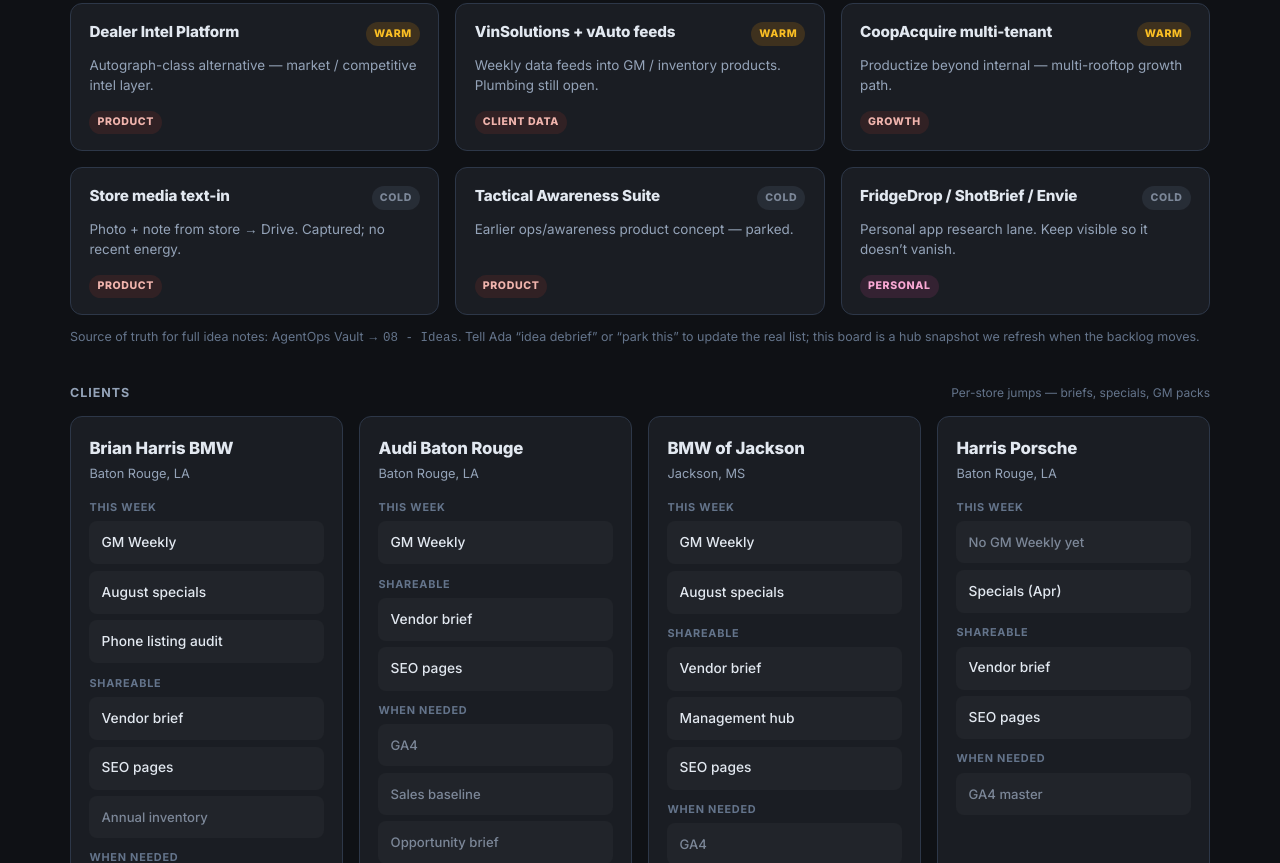
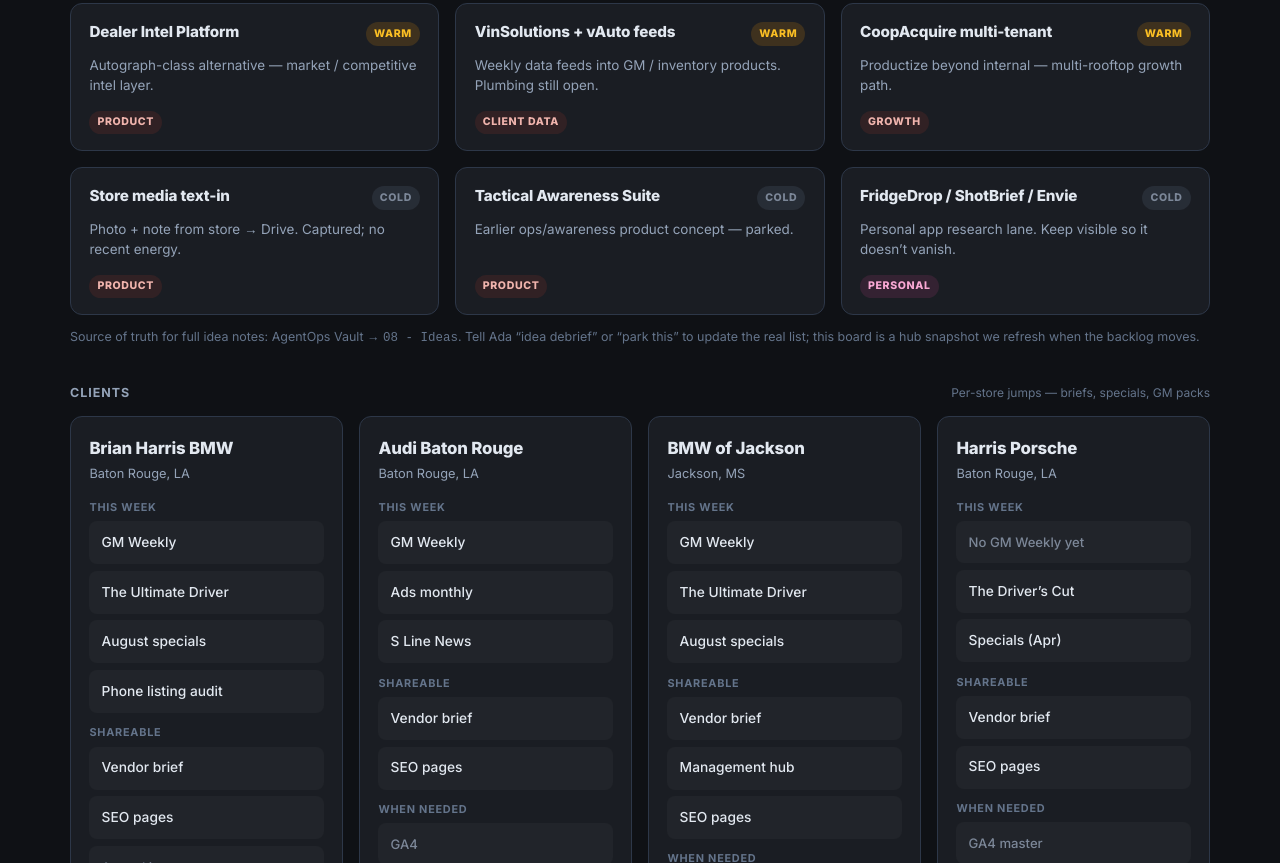
Before and after one commit to thecooperativeagency/hub, a plain HTML site: page index.html in a window 1280 px wide. Shown: the part 1290-2153 px from the top of the page. Drawn offline with Linux system fonts and the light colour scheme; no server answers.

Commit message:
Add ABR Ads next to ABR GM Weekly; surface rooftop letters on client cards.
Daily pack chips get ABR Ads. Each store This week now links the live September letter.

```diff
--- a/index.html
+++ b/index.html
@@ -695,6 +695,9 @@
             <a class="gm-chip" href="https://thecooperativeagency.github.io/email-creative/gm-weekly/abr.html" target="_blank" rel="noopener">
                 <span class="dot-live"></span> ABR
             </a>
+            <a class="gm-chip" href="https://thecooperativeagency.github.io/Ga4-dashboards/abr-google-ads-monthly.html" target="_blank" rel="noopener">
+                <span class="dot-live"></span> ABR Ads
+            </a>
             <a class="gm-chip" href="https://thecooperativeagency.github.io/email-creative/gm-weekly/bmwj.html" target="_blank" rel="noopener">
                 <span class="dot-live"></span> BMWJ
             </a>
@@ -921,6 +924,7 @@
 
                 <div class="group-label">This week</div>
                 <a class="link-item" href="https://thecooperativeagency.github.io/email-creative/gm-weekly/bhbmw.html" target="_blank" rel="noopener">GM Weekly</a>
+                <a class="link-item" href="https://thecooperativeagency.github.io/seo-pages/Brian%20Harris%20BMW/bhbmw-news-issue-01-september-2026.html" target="_blank" rel="noopener">The Ultimate Driver</a>
                 <a class="link-item" href="https://thecooperativeagency.github.io/seo-pages/Brian%20Harris%20BMW/new-bmw-specials-august-2026.html" target="_blank" rel="noopener">August specials</a>
                 <a class="link-item" href="https://thecooperativeagency.github.io/seo-pages/Brian%20Harris%20BMW/bhbmw-public-phone-listing-audit.html" target="_blank" rel="noopener">Phone listing audit</a>
 
@@ -943,6 +947,8 @@
 
                 <div class="group-label">This week</div>
                 <a class="link-item" href="https://thecooperativeagency.github.io/email-creative/gm-weekly/abr.html" target="_blank" rel="noopener">GM Weekly</a>
+                <a class="link-item" href="https://thecooperativeagency.github.io/Ga4-dashboards/abr-google-ads-monthly.html" target="_blank" rel="noopener">Ads monthly</a>
+                <a class="link-item" href="https://thecooperativeagency.github.io/seo-pages/Audi%20Baton%20Rouge/s-line-news-issue-01-september-2026.html" target="_blank" rel="noopener">S Line News</a>
 
                 <div class="group-label">Shareable</div>
                 <a class="link-item" href="https://thecooperativeagency.github.io/vendor-briefs/audi-baton-rouge.html" target="_blank" rel="noopener">Vendor brief</a>
@@ -962,6 +968,7 @@
 
                 <div class="group-label">This week</div>
                 <a class="link-item" href="https://thecooperativeagency.github.io/email-creative/gm-weekly/bmwj.html" target="_blank" rel="noopener">GM Weekly</a>
+                <a class="link-item" href="https://thecooperativeagency.github.io/seo-pages/BMW%20of%20Jackson/bmwj-news-issue-01-september-2026.html" target="_blank" rel="noopener">The Ultimate Driver</a>
                 <a class="link-item" href="https://thecooperativeagency.github.io/seo-pages/BMW%20of%20Jackson/new-bmw-specials-august-2026.html" target="_blank" rel="noopener">August specials</a>
 
                 <div class="group-label">Shareable</div>
@@ -983,6 +990,7 @@
 
                 <div class="group-label">This week</div>
                 <a class="link-item muted" href="https://thecooperativeagency.github.io/email-creative/manager-reports.html" target="_blank" rel="noopener">No GM Weekly yet</a>
+                <a class="link-item" href="https://thecooperativeagency.github.io/seo-pages/Harris%20Porsche/drivers-cut-issue-01-september-2026.html" target="_blank" rel="noopener">The Driver’s Cut</a>
                 <a class="link-item" href="https://thecooperativeagency.github.io/seo-pages/Harris%20Porsche/harris-porsche-april-2026-specials.html" target="_blank" rel="noopener">Specials (Apr)</a>
 
                 <div class="group-label">Shareable</div>
```
